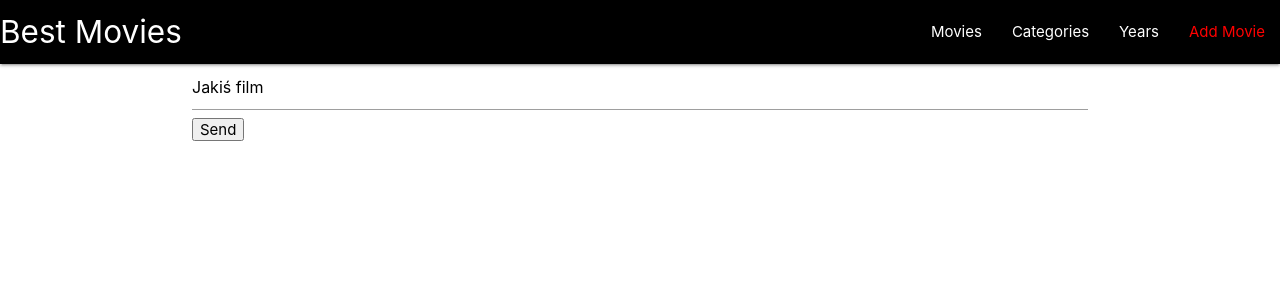
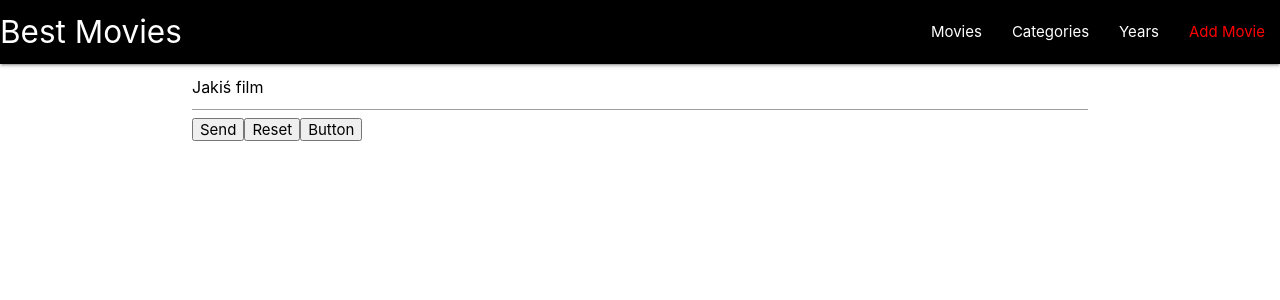
Before and after one commit to TomaszTomasiak/angular-movie-db-routing-example-master, an Angular app: page /add-movie in a window 1280 px wide. Shown: the top 300 px of the page. Built offline with nearby package versions, Linux system fonts and the light colour scheme.

Commit message:
implemented ngSubmit to implement formular

```diff
--- a/src/app/pages/add-movie/add-movie.component.html
+++ b/src/app/pages/add-movie/add-movie.component.html
@@ -1,11 +1,13 @@
 <div class="grid">
-    <form class="container" #movieForm="ngForm">
+    <form class="container" #movieForm="ngForm" (ngSubmit)="send()">
       <input
         placeholder="Title"
         type="text"
         [(ngModel)]="model.title"
         name="title"
       />
-      <button (click)="send(movieForm)">Send</button>
+      <button type="submit">Send</button>
+      <button type="reset">Reset</button>
+      <button type="button">Button</button>
     </form>
   </div>
--- a/src/app/pages/add-movie/add-movie.component.ts
+++ b/src/app/pages/add-movie/add-movie.component.ts
@@ -16,7 +16,7 @@ export class AddMovieComponent implements OnInit {
     this.model = {title: 'Jakiś film'};
   }
 
-  send(movieForm: NgForm) {
-    console.log(movieForm);
+  send() {
+    console.log(this.model);
   }
 }
```
